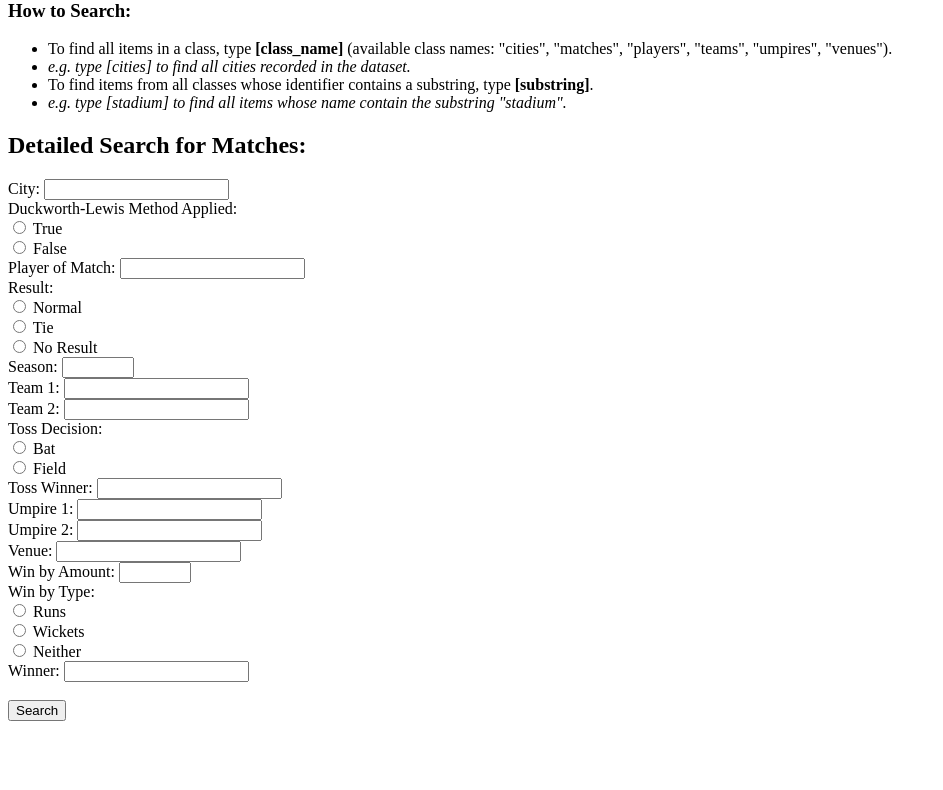
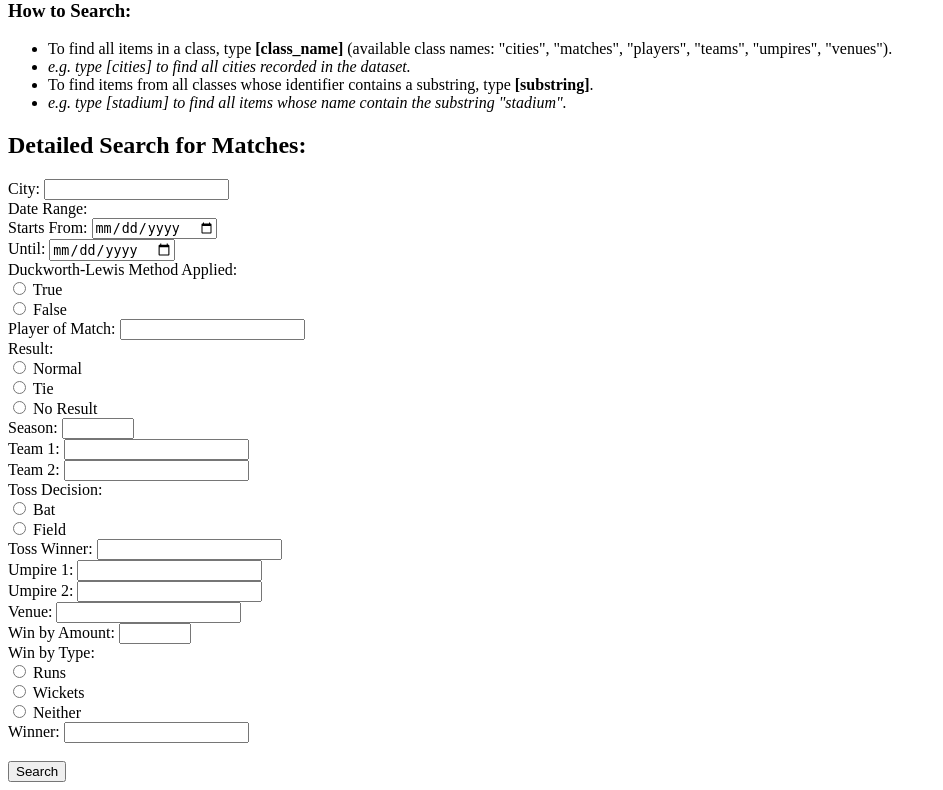
Before and after one commit to KadeSatrya/ipl_cricket, a Django app: template main/templates/search.html in a window 1280 px wide. Shown: the part 167-957 px from the top of the page, without its empty margins (0-943 px from the left). Before the commit the page ends 888 px from the top, so only its background shows below. Run offline with Django 4.2, Linux system fonts and the light colour scheme; the template is opened without the code that fills it, so the values that code supplies are empty.

Commit message:
add date range filter to matches

```diff
--- a/main/queries.py
+++ b/main/queries.py
@@ -40,6 +40,7 @@ def search_detailed_matches(bindings):
         ?iri :city ?city.
         ?city rdfs:label ?city_label.
         ?iri :date ?date_literal.
+        filter(?date_literal >= ?date_starts && ?date_literal <= ?date_ends)
         ?iri :dl_applied ?dl_literal.
         ?iri :result ?result_literal.
         ?iri :season ?season_literal.
--- a/main/templates/search.html
+++ b/main/templates/search.html
@@ -31,6 +31,15 @@
           <option value="{{ city.label }}"></option>
         {% endfor %}
       </datalist>
+      <br>
+
+      Date Range:
+      <br>
+      <label for="date_starts">Starts From:</label>
+      <input type="date" id="date_starts" name="date_starts">
+      <br>
+      <label for="date_ends">Until:</label>
+      <input type="date" id="date_ends" name="date_ends">
       <br>
 
       Duckworth-Lewis Method Applied:
```
Also changed, not shown: main/views.py (+10 -3 lines).
